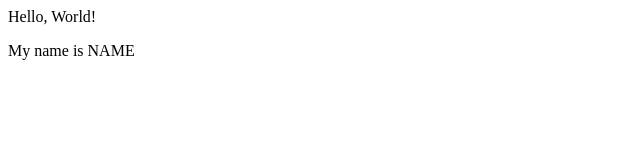
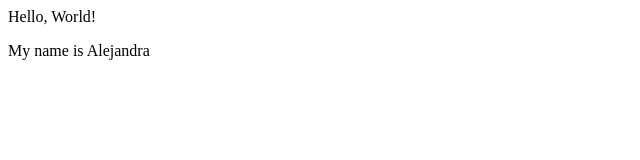
Before and after one commit to alejandragaavelar/alejandragaavelar.github.io, a plain HTML site: page wa/wa1.html in a window 1280 px wide. Shown: the full height of the page, 0-640 px from the left. Drawn offline with Linux system fonts and the light colour scheme.

Commit message:
name change
i forgot to do it the first time.

```diff
--- a/wa/wa1.html
+++ b/wa/wa1.html
@@ -2,6 +2,6 @@
     <head></head>
     <body>
         <p>Hello, World!</p>
-        <p>My name is NAME</p> <!-- Change NAME to your name! -->
+        <p>My name is Alejandra</p> <!-- Change NAME to your name! -->
     </body>
 </html>
```
Also changed, not shown: wa/index.html (deleted).
